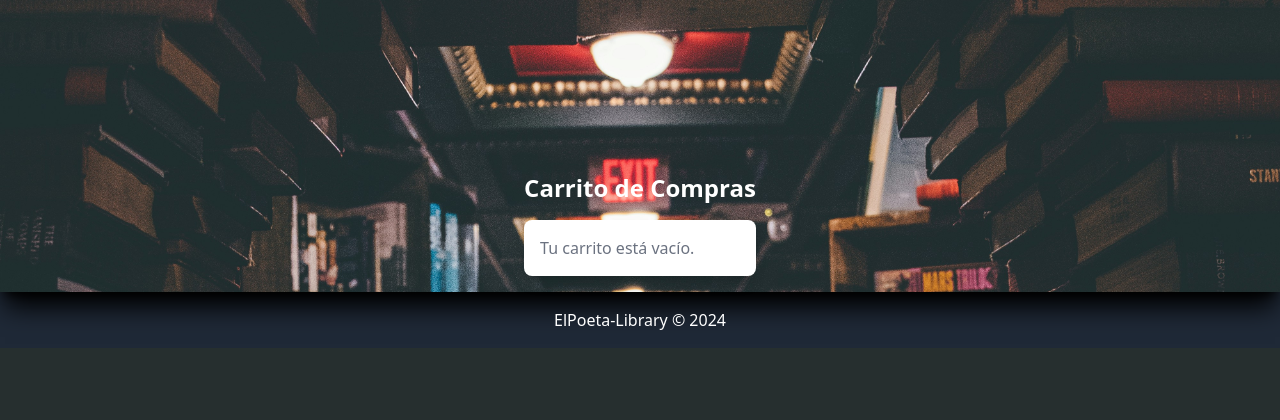
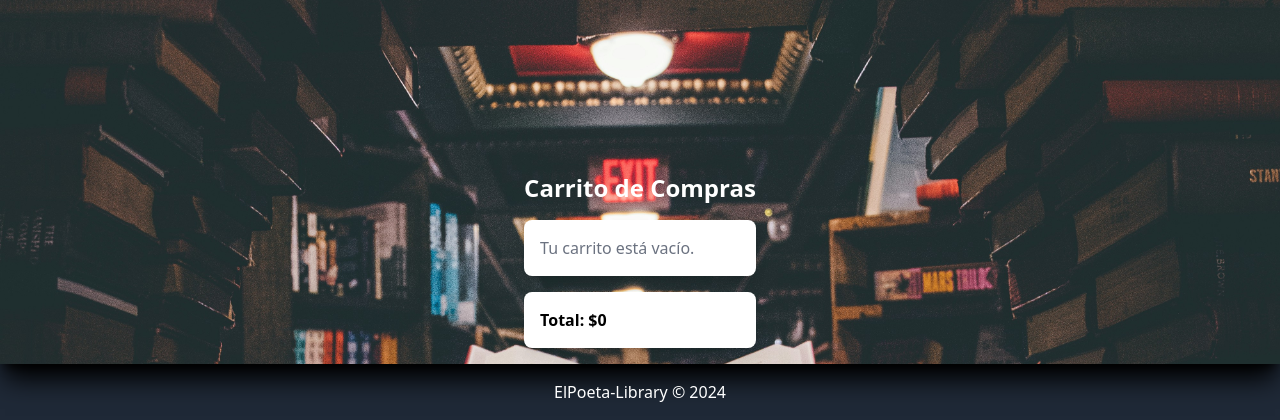
Before and after one commit to PabloVasquezC/DjangoLibrary, a Django app: page /catalog/ in a window 1280 px wide. Shown: the part 2446-2866 px from the top of the page. Before the commit the page ends 2776 px from the top, so only its background shows below. Run offline with Django 5.2, Linux system fonts and the light colour scheme; data comes from the database, SQL or seed files in the repository; some libraries are stand-ins or nearby versions.

Commit message:
shopping cart is locking good

```diff
--- a/templates/myapp/catalog.html
+++ b/templates/myapp/catalog.html
@@ -9,8 +9,7 @@
 
     <section class="mt-[300px] flex flex-row flex-wrap justify-center sticky">
         {% for producto in productos %}
-
-        <div id="card" class="card mx-10 bg-white w-[450px] h-auto flex-col border border-black shadow-lg hover:shadow-xl shadow-white mx-26 my-16 rounded-xl pb-2">
+        <div id="card" class="cursor-pointer card mx-10 bg-white w-[450px] h-auto flex-col border border-black shadow-lg hover:shadow-xl shadow-white mx-26 my-16 rounded-xl pb-2" onclick="showProductDetails('{{ producto.nombre }}', '{{ producto.fotoLink }}', '{{ producto.descripcion }}', '{{ producto.precio_venta }}', '{{ producto.precio_arriendo }}', '{{ producto.editorial }}', '{{ producto.bodega }}', '{{ producto.cantidad_en_stock }}')">
             <h2 class="text-2xl text-center font-bold text-gray-800 mt-3">{{ producto.nombre }}</h2>
             <hr class="border border-gray mr-2 my-2">
 
@@ -37,13 +36,12 @@
                     <p>{{producto.cantidad_en_stock}}</p>
                     <hr class="border border-gray mr-2 my-2">
                     <div class="flex flex-col my-8">
-                        <button class="bg-green-500 p-1 rounded shadow shadow-black hover:bg-green-600 hover:shadow-lg" onclick="openModal('comprar', '{{ producto.nombre }}')">Añadir Compra</button>
-                        <button class="mt-2 bg-blue-500 p-1 rounded shadow shadow-black hover:bg-blue-600 hover:shadow-lg" onclick="openModal('arrendar', '{{ producto.nombre }}')">Añadir Arriendo</button>
+                        <button class="bg-green-500 p-1 rounded shadow shadow-black hover:bg-green-600 hover:shadow-lg" onclick="event.stopPropagation(); openModal('comprar', '{{ producto.nombre }}', {{ producto.precio_venta }})">Añadir Compra</button>
+                        <button class="mt-2 bg-blue-500 p-1 rounded shadow shadow-black hover:bg-blue-600 hover:shadow-lg" onclick="event.stopPropagation(); openModal('arrendar', '{{ producto.nombre }}', {{ producto.precio_arriendo }})">Añadir Arriendo</button>
                     </div>
                 </div>
             </div>
         </div>
-
         {% endfor %}
     </section>
 </div>
@@ -60,6 +58,23 @@
     </div>
 </div>
 
+<!-- Modal de descripción del producto -->
+<div id="product-modal" class="fixed inset-0 flex items-center justify-center bg-black bg-opacity-50 hidden">
+    <div class="bg-white p-8 rounded-lg shadow-lg w-full max-w-3xl h-auto max-h-full overflow-auto">
+        <h2 class="text-2xl font-bold mb-4" id="product-modal-title"></h2>
+        <img id="product-modal-image" src="" alt="Imagen del producto" class="w-64 h-64 mb-4 mx-auto">
+        <p id="product-modal-description" class="mb-4"></p>
+        <p><strong>Precio Venta:</strong> $<span id="product-modal-price-venta"></span></p>
+        <p><strong>Precio Arriendo:</strong> $<span id="product-modal-price-arriendo"></span></p>
+        <p><strong>Editorial:</strong> <span id="product-modal-editorial"></span></p>
+        <p><strong>Bodega:</strong> <span id="product-modal-bodega"></span></p>
+        <p><strong>Stock:</strong> <span id="product-modal-stock"></span></p>
+        <div class="flex justify-end space-x-4 mt-4">
+            <button class="bg-red-500 p-2 rounded shadow hover:bg-red-600" onclick="closeProductModal()">Cerrar</button>
+        </div>
+    </div>
+</div>
+
 <!-- Mensaje de éxito -->
 <div id="success-message" class="fixed bottom-4 right-4 bg-green-500 text-white p-4 rounded-lg shadow-lg hidden">
     Acción realizada con éxito.
@@ -71,17 +86,24 @@
     <div id="cart-items" class="bg-white p-4 rounded-lg shadow-lg">
         <p class="text-gray-500">Tu carrito está vacío.</p>
     </div>
+    <div id="cart-total" class="bg-white p-4 rounded-lg shadow-lg mt-4">
+        <p class="font-bold">Total: $<span id="total-amount">0</span></p>
+    </div>
 </div>
 
 <script>
-function openModal(action, productName) {
-    console.log("openModal called with action:", action, "and productName:", productName);
+let cart = [];
+let totalAmount = 0;
+
+function openModal(action, productName, price) {
+    console.log("openModal called with action:", action, "and productName:", productName, "and price:", price);
     const modal = document.getElementById('modal');
     const title = document.getElementById('modal-title');
     const message = document.getElementById('modal-message');
 
     modal.dataset.action = action;
     modal.dataset.productName = productName;
+    modal.dataset.price = price;
 
     if (action === 'comprar') {
         title.innerText = 'Confirmar Compra';
@@ -105,16 +127,17 @@ function confirmAction() {
     const modal = document.getElementById('modal');
     const action = modal.dataset.action;
     const productName = modal.dataset.productName;
+    const price = parseFloat(modal.dataset.price);
 
-    console.log("Action:", action, "Product Name:", productName);
+    console.log("Action:", action, "Product Name:", productName, "Price:", price);
 
     // Actualizar el carrito
     const cart = document.getElementById('cart-items');
     if (cart) {
-        console.log("Updating cart with action:", action, "and product:", productName);
+        console.log("Updating cart with action:", action, "and product:", productName, "price:", price);
         const cartItem = document.createElement('div');
         cartItem.className = 'p-2 border-b';
-        cartItem.innerText = `${action.charAt(0).toUpperCase() + action.slice(1)}: ${productName}`;
+        cartItem.innerText = `${action.charAt(0).toUpperCase() + action.slice(1)}: ${productName} - $${price}`;
         cart.appendChild(cartItem);
 
         // Remove "Tu carrito está vacío." if it exists
@@ -122,6 +145,10 @@ function confirmAction() {
         if (emptyMessage) {
             emptyMessage.remove();
         }
+
+        // Actualizar el total
+        totalAmount += price;
+        document.getElementById('total-amount').innerText = totalAmount.toFixed(2);
     } else {
         console.error("Cart element not found");
     }
@@ -139,5 +166,24 @@ function confirmAction() {
 
     closeModal();
 }
+
+function showProductDetails(name, image, description, priceVenta, priceArriendo, editorial, bodega, stock) {
+    const productModal = document.getElementById('product-modal');
+    document.getElementById('product-modal-title').innerText = name;
+    document.getElementById('product-modal-image').src = image;
+    document.getElementById('product-modal-description').innerText = description;
+    document.getElementById('product-modal-price-venta').innerText = priceVenta;
+    document.getElementById('product-modal-price-arriendo').innerText = priceArriendo;
+    document.getElementById('product-modal-editorial').innerText = editorial;
+    document.getElementById('product-modal-bodega').innerText = bodega;
+    document.getElementById('product-modal-stock').innerText = stock;
+
+    productModal.classList.remove('hidden');
+}
+
+function closeProductModal() {
+    const productModal = document.getElementById('product-modal');
+    productModal.classList.add('hidden');
+}
 </script>
 {% endblock %}
```
